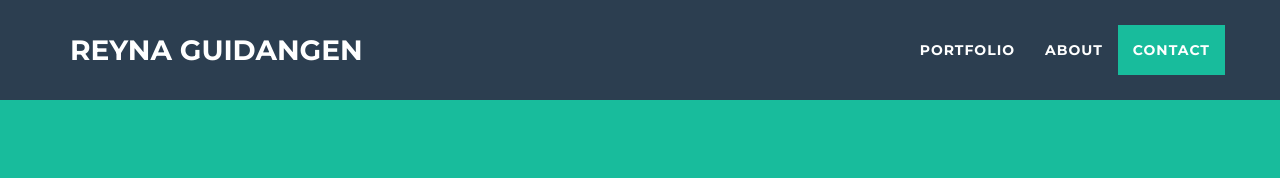
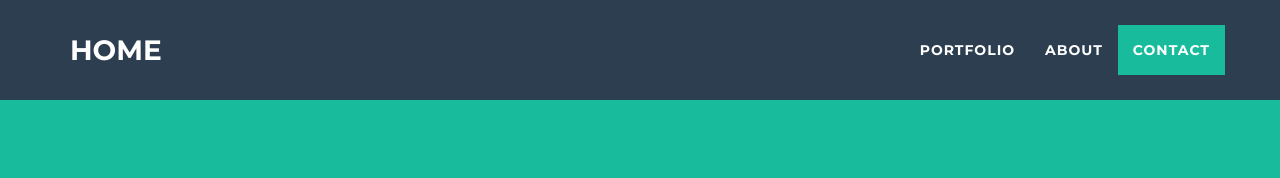
Before and after one commit to reynaguidangen/reynaguidangen.github.io, a website: page website.html in a window 1280 px wide. Shown: the top 178 px of the page. Drawn offline with nearby package versions, Linux system fonts and the light colour scheme.

Commit message:
Update website.html

```diff
--- a/website.html
+++ b/website.html
@@ -41,7 +41,7 @@
                 <button type="button" class="navbar-toggle" data-toggle="collapse" data-target="#bs-example-navbar-collapse-1">
                     <span class="sr-only">Toggle navigation</span> Menu <i class="fa fa-bars"></i>
                 </button>
-                <a class="navbar-brand" href="#page-top">Reyna Guidangen</a>
+                <a class="navbar-brand" href="#page-top">Home</a>
             </div>
 
             <!-- Collect the nav links, forms, and other content for toggling -->
```
